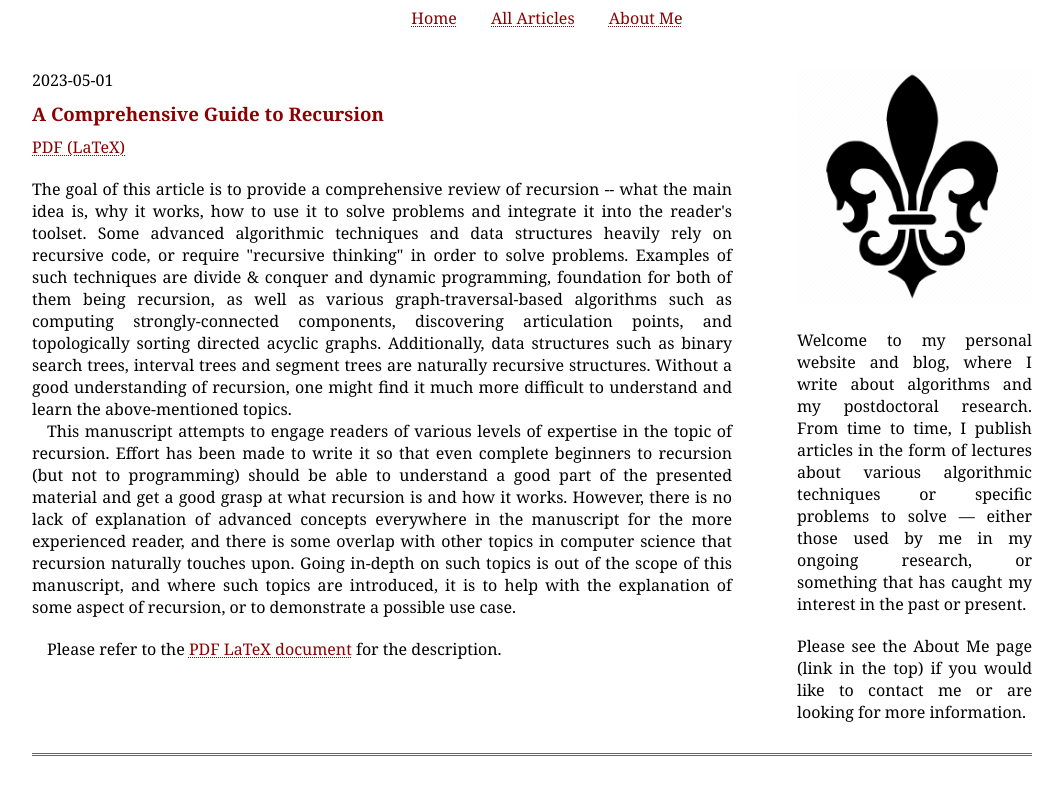
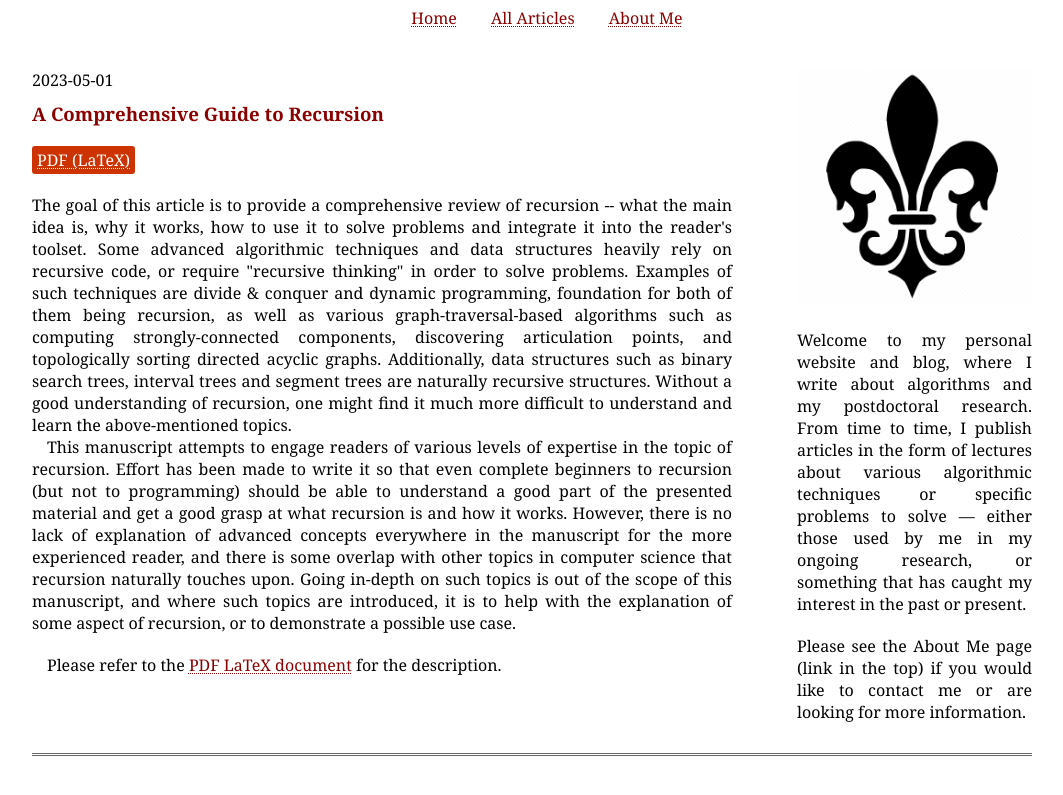
Before and after one commit to ehodzic/ehodzic.github.io, a plain HTML site: page 2023-05_recursion.html in a window 1280 px wide. Shown: the part 151-946 px from the top of the page, without its empty margins (108-1171 px from the left). Drawn offline with nearby package versions, Linux system fonts and the light colour scheme.

Commit message:
Fixed the previous fix to actually work

```diff
--- a/style.css
+++ b/style.css
@@ -154,7 +154,7 @@ nav a {
 	display: inline-block;
 }
 
-#wrapper section > article .articleLinks > .pdf {
+#wrapper section > article .pdf {
 /*	margin: 0px 10px;*/
 	display: inline-block;
 	background-color: #cc3300;
```
